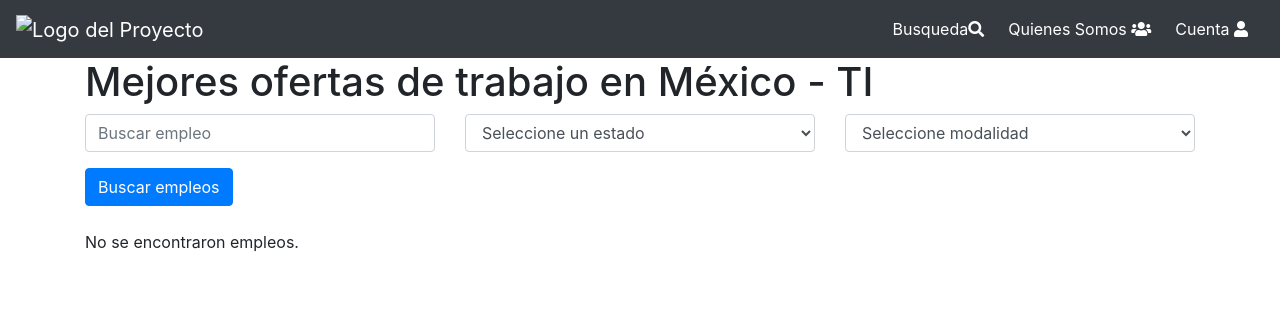
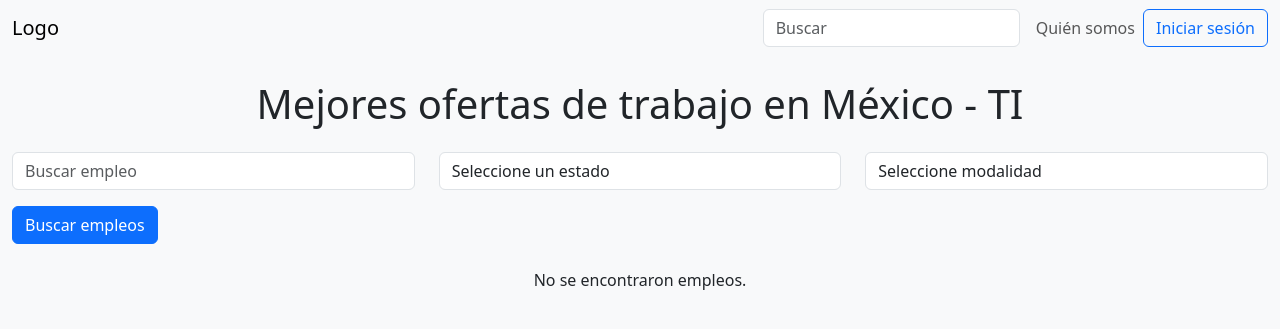
Before and after one commit to Rodrig0304/webScrapping, a Flask app: page / in a window 1280 px wide. Shown: the top 329 px of the page. Run offline with Flask 3, Linux system fonts and the light colour scheme; data that the repository does not hold is empty; some libraries are stand-ins or nearby versions.

Commit message:
added styles to navbar, added responsive to containers-fluid and make media queries in table

```diff
--- a/templates/jobs.html
+++ b/templates/jobs.html
@@ -4,48 +4,47 @@
     <meta charset="utf-8">
     <meta name="viewport" content="width=device-width, initial-scale=1">
     <title>Ofertas de Trabajo</title>
-    <link rel="stylesheet" href="https://maxcdn.bootstrapcdn.com/bootstrap/4.5.2/css/bootstrap.min.css">
+    <link href="https://cdn.jsdelivr.net/npm/bootstrap@5.3.3/dist/css/bootstrap.min.css" rel="stylesheet" integrity="sha384-QWTKZyjpPEjISv5WaRU9OFeRpok6YctnYmDr5pNlyT2bRjXh0JMhjY6hW+ALEwIH" crossorigin="anonymous">
     <link rel="stylesheet" href="https://cdnjs.cloudflare.com/ajax/libs/font-awesome/5.15.4/css/all.min.css">
-    <style>
-        .navbar-brand img {
-            width: 40px;
-            height: 40px;
-        }
-        .navbar-nav .nav-item .nav-link {
-            color: #fff;
-        }
-        .icon {
-            margin-right: 8px;
-        }
-    </style>
+    <link rel="stylesheet" href="styles.css">
 </head>
 <body>
-    <nav class="navbar navbar-expand-lg navbar-dark bg-dark">
-        <a class="navbar-brand" href="#">
-            <img src="" alt="Logo del Proyecto">
-        </a>
-        <button class="navbar-toggler" type="button" data-toggle="collapse" data-target="#navbarNav" aria-controls="navbarNav" aria-expanded="false" aria-label="Toggle navigation">
+    <!-- Navbar -->
+    <nav class="navbar navbar-expand-sm bg-transparent">
+        <!-- Container fluid to get all width available-->
+        <div class="container-fluid">
+            <a class="navbar-brand" href="#">Logo</a>
+            <!-- Navbar toggler btn -->
+            <button class="navbar-toggler" type="button" data-bs-toggle="collapse" data-bs-target="#navbarSupportedContent"
+                aria-controls="navbarSupportedContent" aria-expanded="false" aria-label="Toggle navigation">
                 <span class="navbar-toggler-icon"></span>
             </button>
-        <div class="collapse navbar-collapse" id="navbarNav">
-            <ul class="navbar-nav ml-auto">
+            <!-- Navbar collapse -->
+            <div class="collapse navbar-collapse" id="navbarSupportedContent">
+                <ul class="navbar-nav me-auto"></ul>
+                <form class="d-flex justify-content-center align-items-center flex-wrap w-sm-auto"
+                    role="search">
+                    <input class="form-control me-2 w-auto"
+                        type="search" placeholder="Buscar" aria-label="Search">
+                    <ul class="navbar-nav">
                         <li class="nav-item">
-                    <a class="nav-link" href="{{ url_for('home') }}">Busqueda<i class="fas fa-search icon"></i></a>
-                </li>
-                <li class="nav-item">
-                    <a class="nav-link" href="{{ url_for('somos') }}">Quienes Somos <i class="fas fa-users icon"></i></a>
-                </li>
-                <li class="nav-item">
-                    <a class="nav-link" href="{{ url_for('cuenta') }}">Cuenta <i class="fas fa-user icon"></i></a>
+                            <a class="nav-link w-auto" aria-current="page"
+                                href="#">Quién somos</a>
                         </li>
                     </ul>
+                    <a href="/templates/cuenta.html"
+                        class="btn btn-outline-primary w-auto"
+                        target="_blank">
+                        Iniciar sesión
+                    </a>
+                </form>
+            </div>
         </div>
     </nav>
 
-    <div class="container">
-        <h1>Mejores ofertas de trabajo en México - TI</h1>
-
-        <form method="GET" action="/">
+    <div class="container-fluid">
+        <h1 class="text-center m-4">Mejores ofertas de trabajo en México - TI</h1>
+        <form class="mt-4 mb-4" method="GET" action="/">
             <div class="row mb-3">
                 <div class="col-md-4">
                     <input type="text" name="keyword" class="form-control" placeholder="Buscar empleo" required>
@@ -99,7 +98,8 @@
         </form>
 
         {% if jobs %}
-            <table class="table mt-4">
+            <div class="table-responsive">
+                <table class="table mt-4 mb-4">
                     <thead>
                         <tr>
                             <th>#</th>
@@ -127,13 +127,12 @@
                         {% endfor %}
                     </tbody>
                 </table>
+            </div>
         {% else %}
-            <p class="mt-4">No se encontraron empleos.</p>
+            <p class="text-center mt-4">No se encontraron empleos.</p>
         {% endif %}
     </div>
 
     <script src="https://code.jquery.com/jquery-3.5.1.slim.min.js"></script>
-    <script src="https://cdn.jsdelivr.net/npm/@popperjs/core@2.9.2/dist/umd/popper.min.js"></script>
-    <script src="https://stackpath.bootstrapcdn.com/bootstrap/4.5.2/js/bootstrap.min.js"></script>
-</body>
+    <script src="https://cdn.jsdelivr.net/npm/bootstrap@5.3.3/dist/js/bootstrap.bundle.min.js" integrity="sha384-YvpcrYf0tY3lHB60NNkmXc5s9fDVZLESaAA55NDzOxhy9GkcIdslK1eN7N6jIeHz" crossorigin="anonymous"></script>
 </html>
--- a/templates/styles.css
+++ b/templates/styles.css
@@ -9,3 +9,32 @@ body {
 .card:hover {
     transform: scale(1.05); /* Aumenta tamaño al pasar el mouse */
 }
+
+/* media queries */
+@media (max-width: 895px) {
+    .table td, .table th {
+        padding: 0.25rem;
+        font-size: 0.875rem;
+    }
+}
+
+@media (max-width: 737px) {
+    .table td, .table th {
+        padding: 0.15rem;
+        font-size: 0.675rem;
+    }
+}
+
+@media (max-width: 589px) {
+    .table td, .table th {
+        padding: 0.15rem;
+        font-size: 0.475rem;
+    }
+}
+
+@media (max-width: 414px) {
+    .table td, .table th {
+        padding: 0.15rem;
+        font-size: 0.375rem;
+    }
+}
```
Also changed, not shown: templates/cuenta.html (added, +11 -0 lines). Lines whose indentation alone changed are shown as unchanged.
